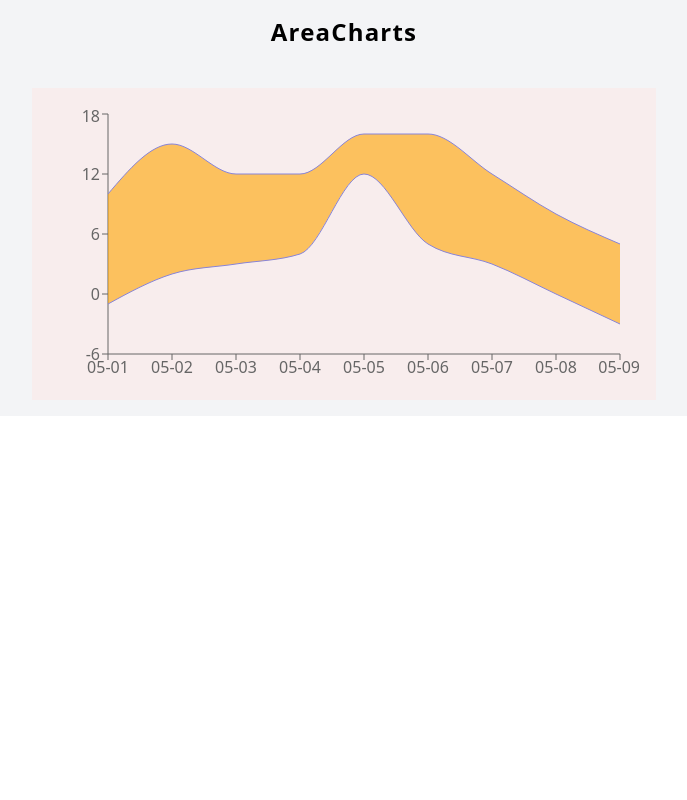
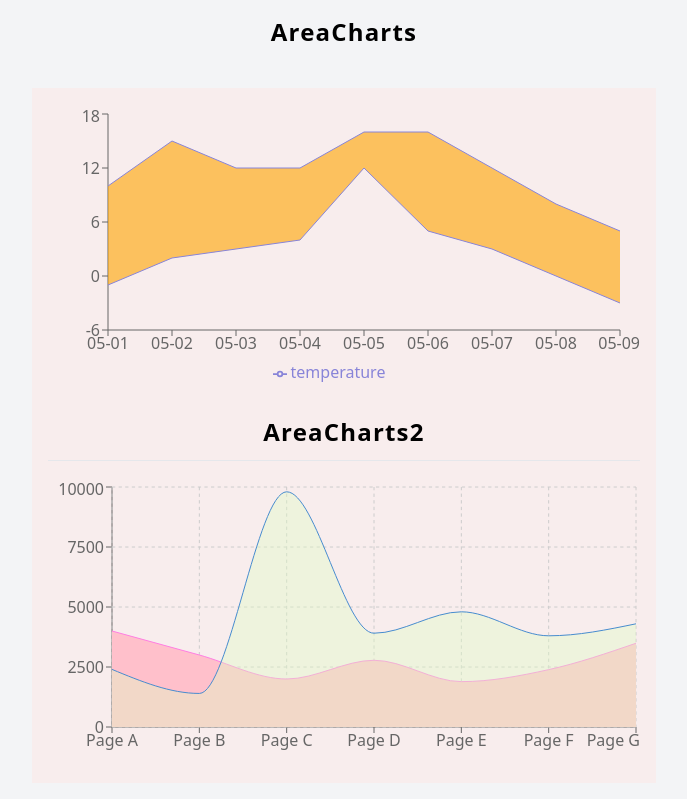
Before and after one commit to Ashukr321/Rechartjs, a React (Vite) app: page /chart1 in a window 1280 px wide. Shown: the whole page, without its empty margins (296-983 px from the left). Built offline with nearby package versions, Linux system fonts and the light colour scheme.

Commit message:
areachart2 is completed

```diff
--- a/src/pages/chart1/AreaChart1.tsx
+++ b/src/pages/chart1/AreaChart1.tsx
@@ -1,8 +1,21 @@
-import React from 'react';
-import { Area, AreaChart, ResponsiveContainer, Tooltip, XAxis, YAxis } from "recharts";
+import React from "react";
+import {
+  Area,
+  AreaChart,
+  CartesianGrid,
+  Legend,
+  ResponsiveContainer,
+  Tooltip,
+  XAxis,
+  YAxis,
+} from "recharts";
 
-const AreaChart1 = () => {
-  const rangeData = [
+interface RangeData {
+  day: string;
+  temperature: number[];
+}
+
+const rangeData: RangeData[] = [
   {
     day: "05-01",
     temperature: [-1, 10],
@@ -37,18 +50,70 @@ const AreaChart1 = () => {
   },
   {
     day: "05-09",
-      temperature: [-3,5],
+    temperature: [-3, 5],
   },
 ];
 
+interface Data {
+  name: string;
+  uv: number;
+  pv: number;
+  amt: number;
+}
+
+const data: Data[] = [
+  {
+    name: "Page A",
+    uv: 4000,
+    pv: 2400,
+    amt: 2400,
+  },
+  {
+    name: "Page B",
+    uv: 3000,
+    pv: 1398,
+    amt: 2210,
+  },
+  {
+    name: "Page C",
+    uv: 2000,
+    pv: 9800,
+    amt: 2290,
+  },
+  {
+    name: "Page D",
+    uv: 2780,
+    pv: 3908,
+    amt: 2000,
+  },
+  {
+    name: "Page E",
+    uv: 1890,
+    pv: 4800,
+    amt: 2181,
+  },
+  {
+    name: "Page F",
+    uv: 2390,
+    pv: 3800,
+    amt: 2500,
+  },
+  {
+    name: "Page G",
+    uv: 3490,
+    pv: 4300,
+    amt: 2100,
+  },
+];
+
+const AreaChart1: React.FC = () => {
   return (
     <div className="bg-gray-100 p-4">
-      <h2 className="text-center text-2xl mb-10 tracking-wider font-bold ">
+      <h2 className="text-center text-2xl mb-10 tracking-wider font-bold">
         AreaCharts
       </h2>
-
       <div className="p-4 w-full sm:w-1/2 mx-auto bg-bg_chart-100">
-        <ResponsiveContainer width="100%" height={280}   >
+        <ResponsiveContainer width="100%" height={280}>
           <AreaChart
             data={rangeData}
             margin={{
@@ -60,14 +125,50 @@ const AreaChart1 = () => {
           >
             <XAxis dataKey="day" />
             <YAxis />
-          <Area type="monotone" dataKey="temperature" stroke="#8884d8" fill="orange" />
+            <Area
+              type="linear"
+              dataKey="temperature"
+              stroke="#8884d8"
+              fill="orange"
+            />
             <Tooltip />
+            <Legend />
           </AreaChart>
         </ResponsiveContainer>
+      </div>
 
+      <div className="p-4 w-full sm:w-1/2 mx-auto bg-bg_chart-100">
+        <h1 className="text-center mb-3  text-2xl font-bold tracking-wider">
+          AreaCharts2
+        </h1>
+        <hr className="mb-4" />
+        <LineAreaChart />
       </div>
     </div>
   );
 };
 
+const LineAreaChart: React.FC = () => {
+  return (
+    <>
+    <div className="w-full">
+      <ResponsiveContainer width="100%" height={290} >
+        <AreaChart
+          data={data}
+          margin={{ top: 10, left: 4, right: 4, bottom: 10 }}
+        >
+          <XAxis dataKey="name" />
+          <YAxis />
+          <CartesianGrid strokeDasharray={3.3} />
+          <Tooltip />
+
+          <Area type="monotone" dataKey="uv" stroke="#FF7EE2" fillOpacity={1} fill="pink" />
+          <Area type="monotone" dataKey="pv" stroke="#478CCF" fillOpacity={.4} fill="#DEF9C4" />
+        </AreaChart>
+      </ResponsiveContainer>
+    </div>
+  </>
+  );
+};
+
 export default AreaChart1;
```
Lines whose indentation alone changed are shown as unchanged.
